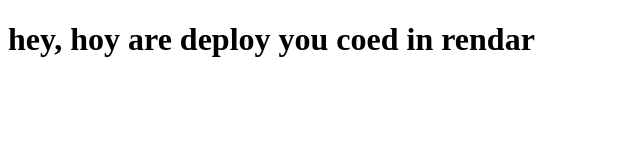
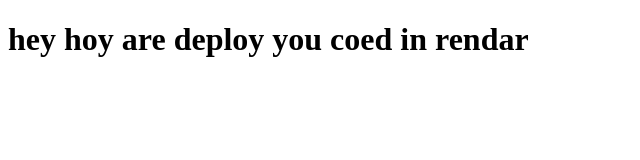
Before and after one commit to prabhat99125/node-js-host, a website: page views/index.html in a window 1280 px wide. Shown: the whole page, without its empty margins (0-640 px from the left). Drawn offline with Linux system fonts and the light colour scheme.

Commit message:
Update index.html

```diff
--- a/views/index.html
+++ b/views/index.html
@@ -6,6 +6,6 @@
     <title>Document</title>
 </head>
 <body>
-    <h1>hey, hoy are deploy you coed in rendar</h1>
+    <h1>hey hoy are deploy you coed in rendar</h1>
 </body>
 </html>
```
